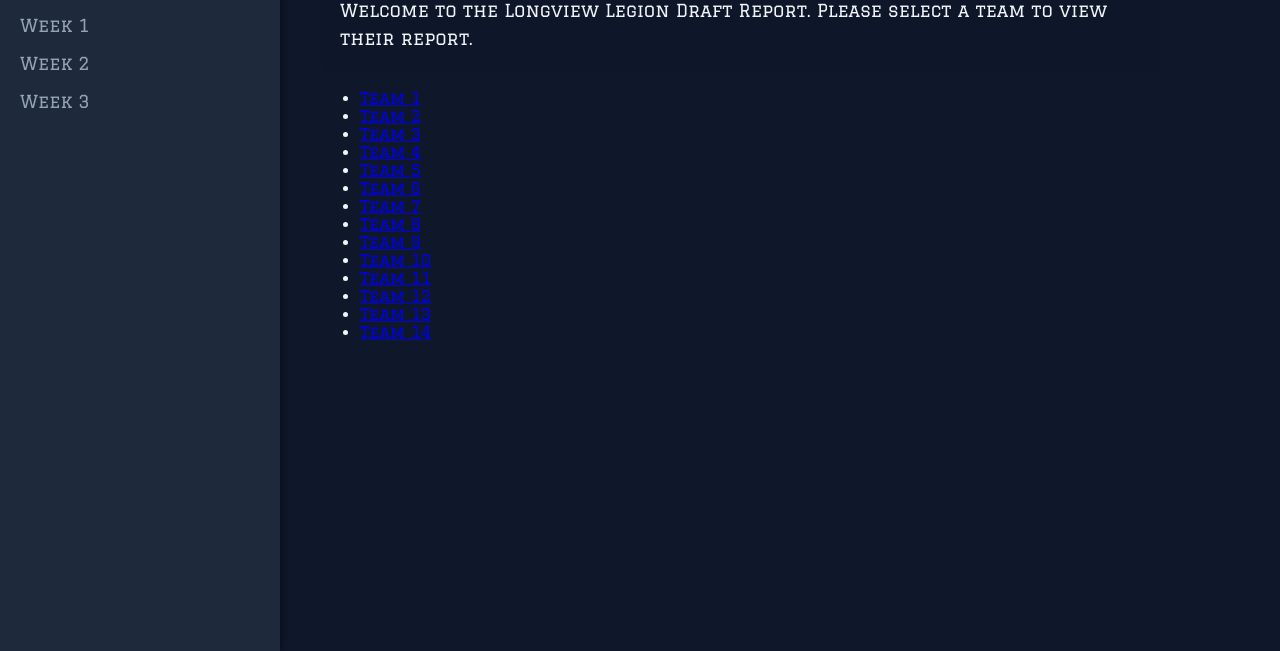
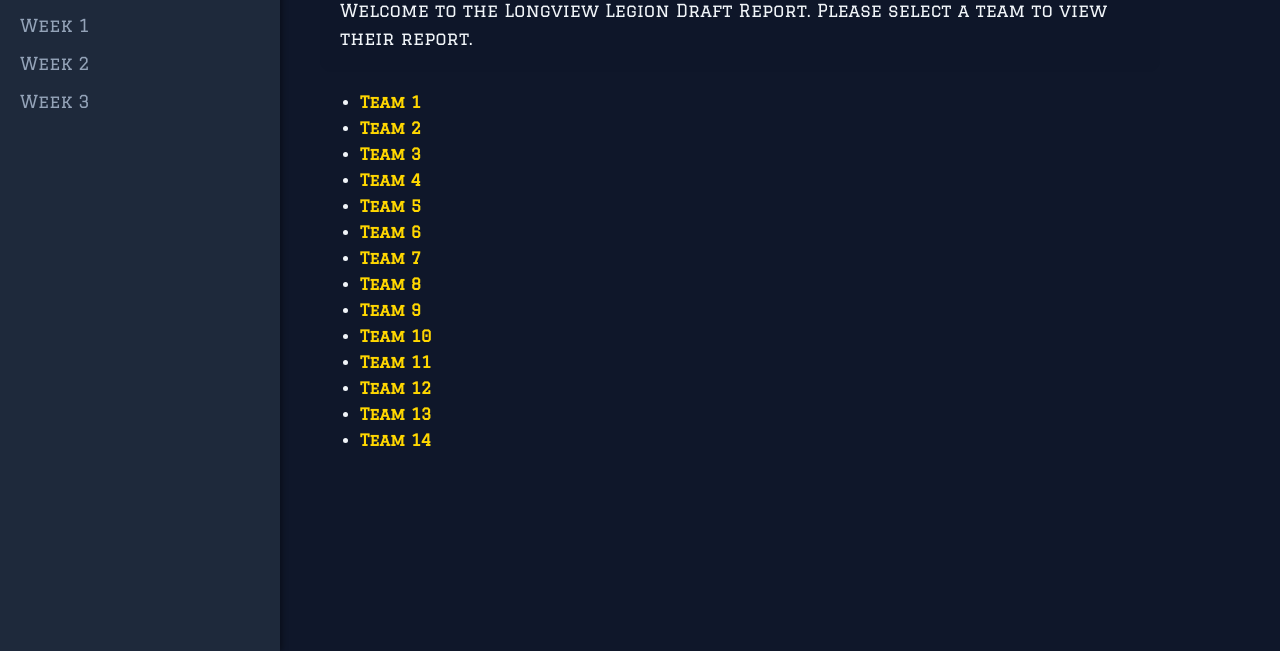
Before and after one commit to sharpwall39/FantasyFootball, a plain HTML site: page index.html in a window 1280 px wide. Shown: the part 149-800 px from the top of the page. Drawn offline with Linux system fonts and the light colour scheme.

Commit message:
Update index.html

```diff
--- a/index.html
+++ b/index.html
@@ -22,20 +22,20 @@
       <h1>Draft Report</h1>
       <p>Welcome to the Longview Legion Draft Report. Please select a team to view their report.</p>
         <ul>
-            <li><a href="team1.html">Team 1</a></li>
-            <li><a href="team2.html">Team 2</a></li>
-            <li><a href="team3.html">Team 3</a></li>
-            <li><a href="team4.html">Team 4</a></li>
-            <li><a href="team5.html">Team 5</a></li>
-            <li><a href="team6.html">Team 6</a></li>
-            <li><a href="team7.html">Team 7</a></li>
-            <li><a href="team8.html">Team 8</a></li>
-            <li><a href="team9.html">Team 9</a></li>
-            <li><a href="team10.html">Team 10</a></li>
-            <li><a href="team11.html">Team 11</a></li>
-            <li><a href="team12.html">Team 12</a></li>
-            <li><a href="team13.html">Team 13</a></li>
-            <li><a href="team14.html">Team 14</a></li>
+          <li><a href="team1.html" class="team-link">Team 1</a></li>
+          <li><a href="team2.html" class="team-link">Team 2</a></li>
+          <li><a href="team3.html" class="team-link">Team 3</a></li>
+          <li><a href="team4.html" class="team-link">Team 4</a></li>
+          <li><a href="team5.html" class="team-link">Team 5</a></li>
+          <li><a href="team6.html" class="team-link">Team 6</a></li>
+          <li><a href="team7.html" class="team-link">Team 7</a></li>
+          <li><a href="team8.html" class="team-link">Team 8</a></li>
+          <li><a href="team9.html" class="team-link">Team 9</a></li>
+          <li><a href="team10.html" class="team-link">Team 10</a></li>
+          <li><a href="team11.html" class="team-link">Team 11</a></li>
+          <li><a href="team12.html" class="team-link">Team 12</a></li>
+          <li><a href="team13.html" class="team-link">Team 13</a></li>
+          <li><a href="team14.html" class="team-link">Team 14</a></li>
         </ul>
     </main>
   </div>
```
